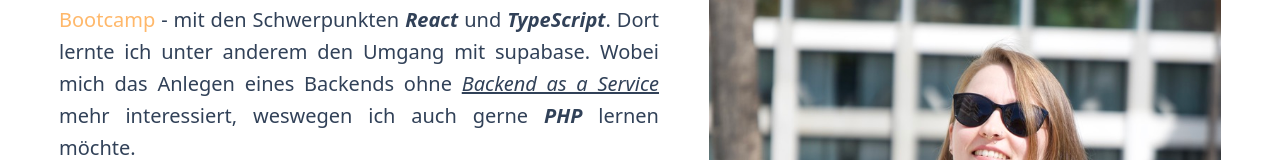
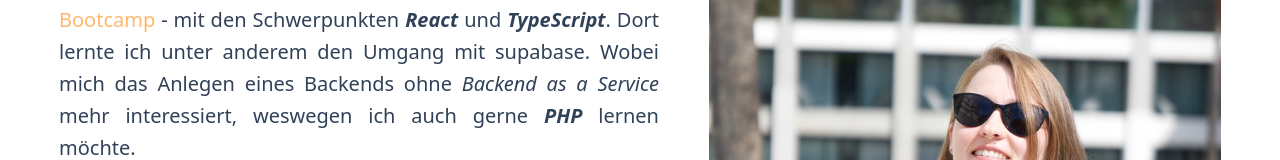
Before and after one commit to DeborahAleaKoch/hejIchBinDebo, a React (Vite) app: page / in a window 1280 px wide. Shown: the part 342-502 px from the top of the page. Built offline with nearby package versions, Linux system fonts and the light colour scheme.

Commit message:
text-decoration

```diff
--- a/src/pages/Home.tsx
+++ b/src/pages/Home.tsx
@@ -1,6 +1,4 @@
-
 import { Headline } from "../components/Headline";
-
 
 export const Home = () => {
 	return (
@@ -46,7 +44,7 @@ export const Home = () => {
 						</span>{" "} */}
 						. Dort lernte ich unter anderem den Umgang mit supabase. Wobei mich
 						das Anlegen eines Backends ohne{" "}
-						<span className='underline italic'>Backend as a Service</span> mehr
+						<span className=' italic'>Backend as a Service</span> mehr
 						interessiert, weswegen ich auch gerne{" "}
 						<span className='font-bold italic'>PHP</span> lernen möchte.
 					</div>
```
